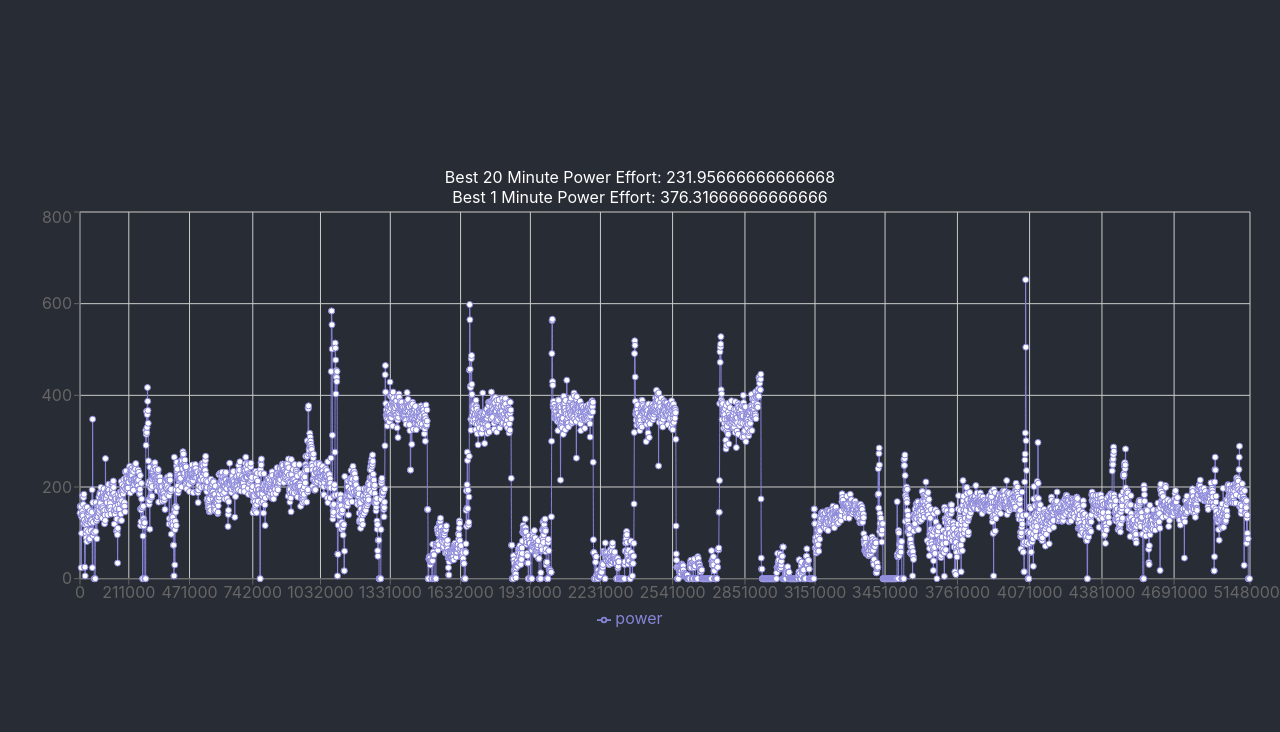
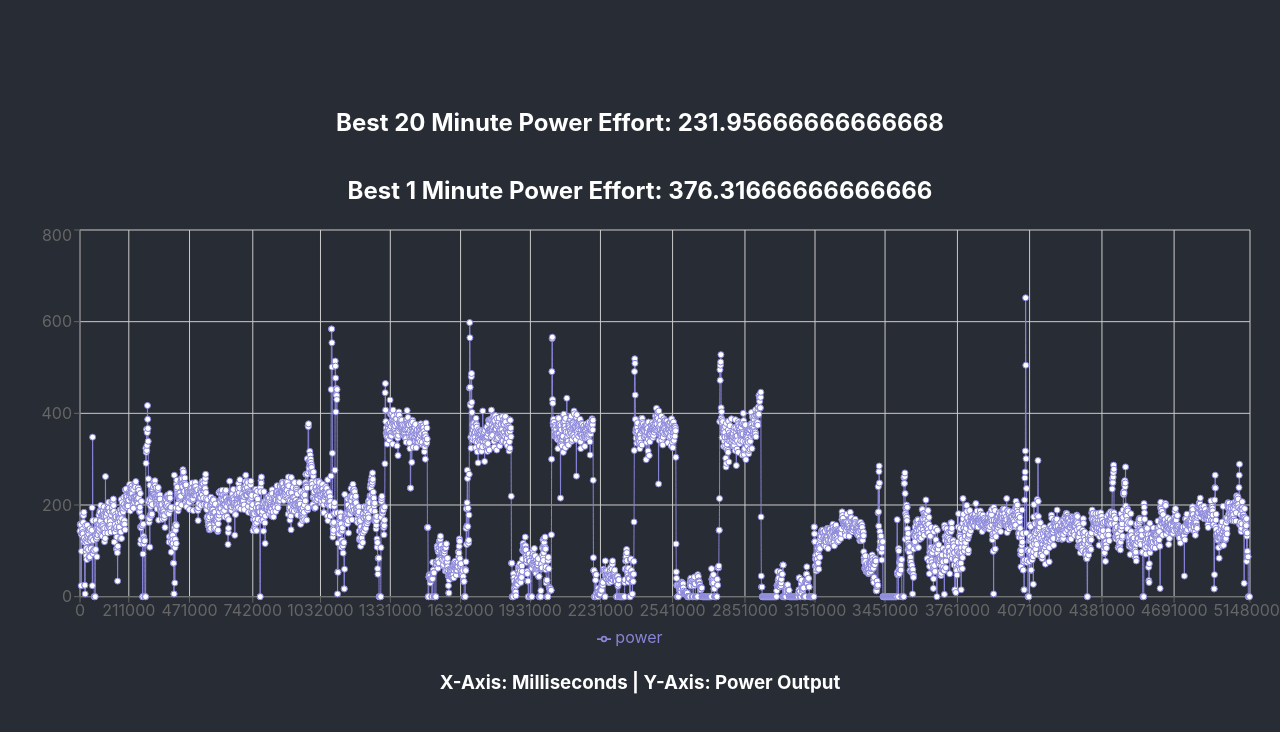
Before and after one commit to phillipmerriman/boulder-frontend-test, a React (Create React App) app: page / in a window 1280 px wide. Shown: the top 732 px of the page. Built offline with nearby package versions, Linux system fonts and the light colour scheme.

Commit message:
minor styling and code cleanup

```diff
--- a/src/App.js
+++ b/src/App.js
@@ -1,4 +1,3 @@
-import { useState, useEffect } from "react";
 import {
   LineChart,
   Line,
@@ -14,9 +13,6 @@ import "./App.css";
 import data from "./workout-data.json";
 
 function App() {
-  // const [twentyMinute, setTwentyMinute] = useState(0);
-  // const [oneMinute, setOneMinute] = useState(0);
-
   const msAndPower = data.samples.map((item) => {
     return {
       millisecondOffset: item.millisecondOffset,
@@ -43,7 +39,9 @@ function App() {
     };
     tempSum = maxSum;
     for (let i = seconds; i < power.length; i++) {
-      if (typeof power[i] !== 'number') i++;
+      if (typeof power[i] !== 'number') {
+        continue;
+      };
       tempSum = tempSum - power[i - seconds] + power[i];
       if (tempSum > maxSum) {
         maxSum = tempSum;
@@ -52,26 +50,18 @@ function App() {
     return maxSum / seconds;
   };
 
-
   const twentyMinute = calculatePower(power, 1200);
   const oneMinute = calculatePower(power, 60);
-
-  // useEffect(() => {
-  //   console.log("msAndPower", msAndPower);
-  //   console.log("power", power);
-  //   console.log('calculatePower', calculatePower(power, 1200));
-  //   calculatePower(20);
-  // });
 
   return (
     <div className="App">
       <header className="App-header">
-        <div className="average">
+        <h2 >
           Best 20 Minute Power Effort: {twentyMinute}
-        </div>
-        <div className="average">
+        </h2>
+        <h2 >
           Best 1 Minute Power Effort: {oneMinute}
-        </div>
+        </h2>
         <ResponsiveContainer width="100%" aspect={3}>
           <LineChart
             width={500}
@@ -97,6 +87,9 @@ function App() {
             />
           </LineChart>
         </ResponsiveContainer>
+        <h3>
+            X-Axis: Milliseconds | Y-Axis: Power Output
+        </h3>
       </header>
     </div>
   );
```
Also changed, not shown: 1 other file (tests, documents, lock files or other folders).
